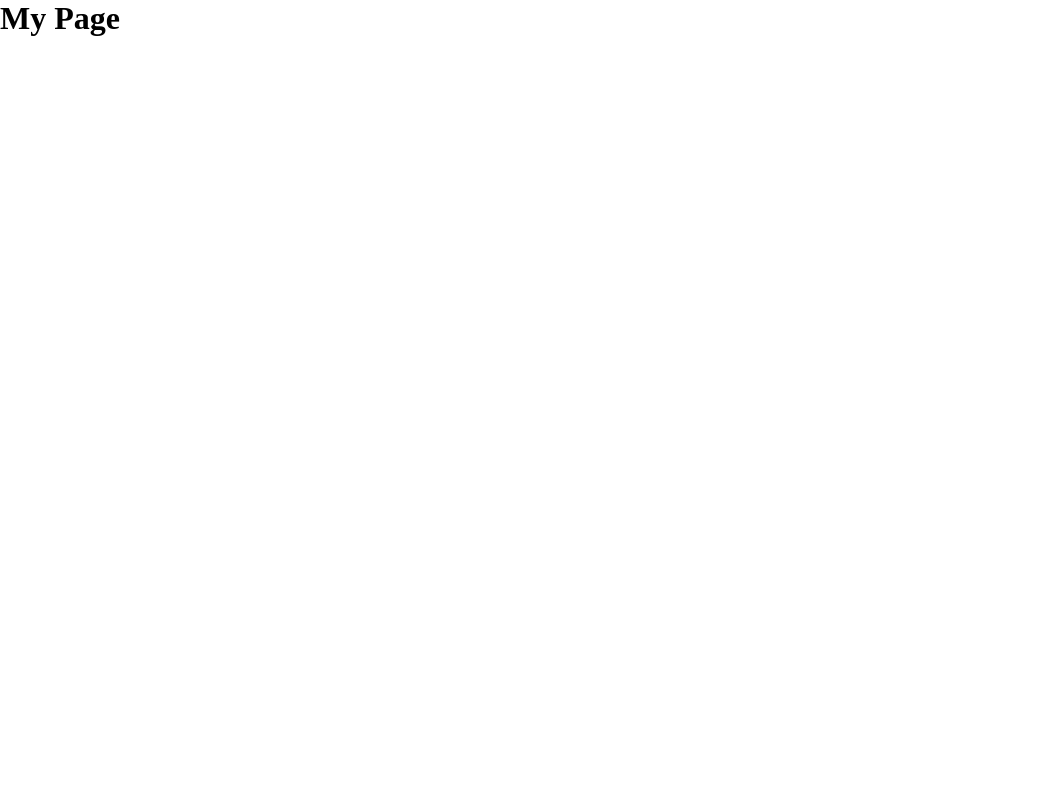
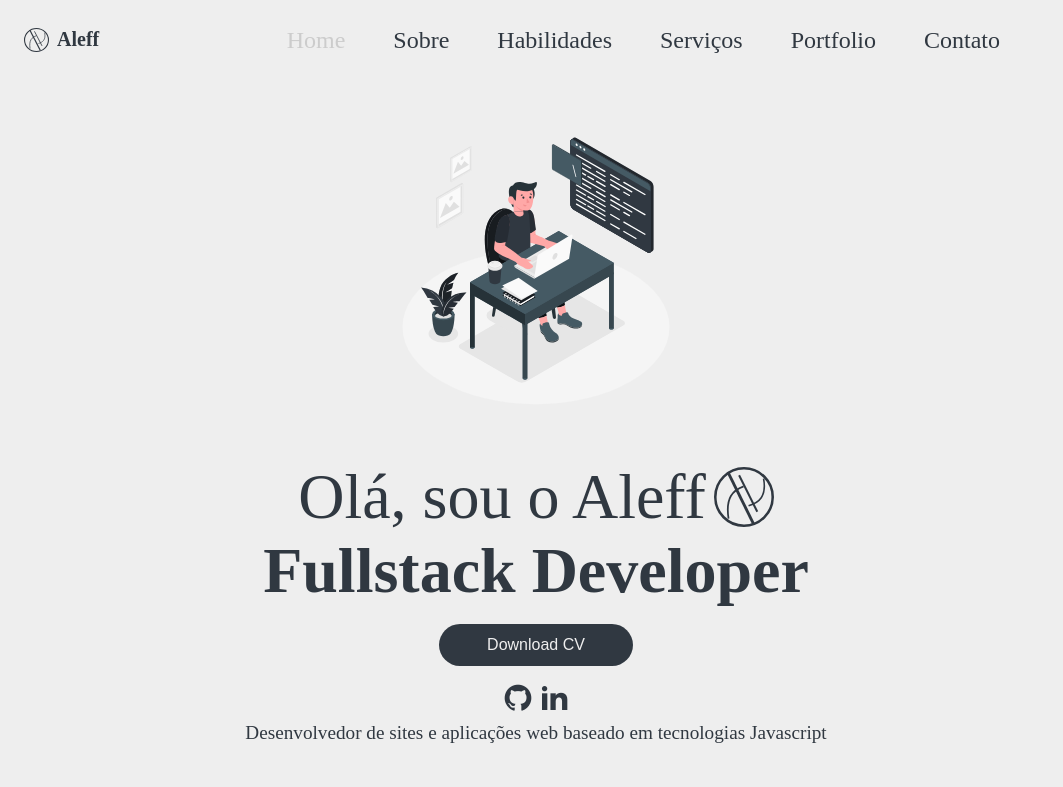
Before and after one commit to AleffCorreia/portfolio, a plain HTML site: page index.html in a window 1280 px wide. Shown: the whole page, without its empty margins (0-1063 px from the left). Drawn offline with nearby package versions, Linux system fonts and the light colour scheme.

Commit message:
created nav menu and home mobile mode

```diff
--- a/index.html
+++ b/index.html
@@ -6,18 +6,89 @@
     <meta http-equiv="X-UA-Compatible" content="IE=edge">
     <meta name="viewport" content="width=device-width, initial-scale=1.0">
     <title>Aleff F. Correia</title>
+    <link href="https://cdn.jsdelivr.net/npm/remixicon@2.5.0/fonts/remixicon.css" rel="stylesheet">
     <link rel="stylesheet" href="src/assets/css/main.css">
+
 </head>
 
 <body>
     <!-- header -->
     <header class="header">
+        <nav class="nav container">
+            <a href="#" class="nav_logo">
+                <img src="src/assets/images/logo.svg" alt="Aleff Correia Logo Image">
+                Aleff
+            </a>
 
+            <div class="nav_menu" id="nav-menu">
+                <ul class="nav_list">
+                    <li class="nav_list">
+                        <a href="#" class="nav_link active-link">Home</a>
+                    </li>
+                    <li class="nav_list">
+                        <a href="#" class="nav_link">Sobre</a>
+                    </li>
+                    <li class="nav_list">
+                        <a href="#" class="nav_link">Habilidades</a>
+                    </li>
+                    <li class="nav_list">
+                        <a href="#" class="nav_link">Serviços</a>
+                    </li>
+                    <li class="nav_list">
+                        <a href="#" class="nav_link">Portfolio</a>
+                    </li>
+                    <li class="nav_list">
+                        <a href="#" class="nav_link">Contato</a>
+                    </li>
+                </ul>
+
+                <div class="nav_close" id="nav-close">
+                    <i class="ri-close-line"></i>
+                </div>
+            </div>
+
+            <div class="nav_buttons">
+
+                <div class="nav_toggle" id="nav-toggle">
+                    <i class="ri-apps-2-line"></i>
+                </div>
+            </div>
+        </nav>
     </header>
 
     <!-- main -->
     <main class="main">
-        <h1>My Page</h1>
+        <section class="home section">
+            <div class="home_container container grid">
+                <img src="src/assets/images/folder.svg" alt="aleff correia " class="home_image">
+
+                <div class="home_data">
+                    <h1 class="home_title">
+                        <div>
+                        Olá, sou o Aleff
+
+                            <img src="src/assets/images/logo.svg" alt="aleff correia logo" class="title_logo">
+
+                        </div>
+                        <span class="home_subtitle">Fullstack Developer</span>
+                    </h1>
+
+                    <div class="home_buttons">
+                        <div class="home_cv_button">
+                            <button>Download CV</button>
+                        </div>
+
+                        <a href="https://github.com/aleffcorreia" class="home_social_link" target="_blank"><i class="ri-github-fill"></i></a>
+                        <a href="https://www.linkedin.com/in/aleffcorreia/" class="home_social_link" target="_blank"><i class="ri-linkedin-fill"></i></a>
+                    </div>
+
+                    <p class="home_description">
+                        Desenvolvedor de sites e aplicações web baseado em tecnologias Javascript
+                    </p>
+                </div>
+
+            </div>
+        </section>
     </main>
 
     <!-- Footer -->
--- a/src/assets/css/main.css
+++ b/src/assets/css/main.css
@@ -4,13 +4,14 @@
 /* Variables Css */
 :root {
 
+    --header-height: 3.5rem;
     /* hls colors */
     --first-color: hsl(0, 0%, 0%);
     --first-color-alt: hsl(0, 0%, 0%);
     --title-color: hsl(0, 0%, 0%);
-    --text-color: hsl(0, 0%, 0%);
+    --text-color: hsl(211.8, 15%, 22.2%);
     --text-color-light: hsl(0, 0%, 0%);
-    --body-color: hsl(0, 0%, 0%);
+    --body-color: hsl(0, 0%, 93.3%);
     --container-color: hsl(0, 0%, 0%);
 
     /* fonts */
@@ -60,17 +61,17 @@ html {
 }
 
 body {
-    /* font-family: var(--body-font);
+    /* font-family: var(--body-font); */
     font-size: var(--normal-font-size);
     background-color: var(--body-color);
-    color: var(--text-color); */
+    color: var(--text-color);
 }
 
 h1,
 h2,
 h3 {
-    /* color: var(--title-color);
-    font-weight: var(--font-medium); */
+    /* color: var(--title-color); */
+    font-weight: var(--font-medium);
 }
 
 ul {
@@ -102,27 +103,214 @@ img {
     padding-block: 5rem 1rem;
 }
 
-@media screen and (max-width: 340px){
+.main {
+    overflow: hidden;
+}
+
+/* haader */
+.header {
+    width: 100%;
+    position: fixed;
+    background-color: var(--body-color);
+    top: 0;
+    left: 0;
+    z-index: var(--z-fixed);
+}
+
+.nav {
+    position: relative;
+    height: var(--header-height);
+    display: flex;
+    justify-content: space-between;
+    align-items: center;
+}
+
+.nav_logo,
+.nav_toggle,
+.nav_close{
+    display: flex;
+    color: var(--text-color);
+}
+
+.nav_logo{
+    align-items: center;
+    column-gap: .5rem;
+    font-size: var(--h3-font-size);
+    font-weight: var(--font-semi-bold);
+    transition: .3s;
+}
+
+.nav_logo img{
+    width: 25px;
+}
+
+@media screen and (max-width: 767px){
+    .nav_menu{
+        position: fixed;
+        top: -100%;
+        left: 0;
+        background-color: var(--body-color);
+        width: 100%;
+        box-shadow: 0 8px 20px hsla(19,64%,24%, .1);
+        padding-block: 3.5rem;
+        transition: top .4s;
+    }
+}
+
+.nav_list{
+    display: flex;
+    flex-direction: column;
+    text-align: center;
+    row-gap: 2rem;
+}
+
+.nav_link{
+    font-size: var(--h2-font-size);
+    color: var(--text-color);
+    font-weight: var(--font-medium);
+    transition: color .4s;
+}
+
+.nav_link:hover{
+    /* color: var(--text-color); */
+    color: #000;
+}
+
+.nav_close{
+    position: absolute;
+    top: 1rem;
+    right: 1.5rem;
+    font-size: 1.5rem;
+    cursor: pointer;
+}
+
+.show-menu{
+    top: 0;
+}
+
+.nav_toggle{
+    font-size: var(--h2-font-size);
+}
+
+.bg-header{
+    box-shadow: 0 2px 8px hsla(19, 64%, 24%, .1);
+  }
+
+  .active-link{
+    color: #ccc;
+  }
+
+/* Home */
+.home {
+    position: relative;
 
 }
 
-
-@media screen and (min-width: 576px){
-
+.home_container{
+    row-gap: 3rem;
+    padding-top: 2rem;
 }
 
-@media screen and (min-width: 767px){
-
+.home_image{
+    width: 300px;
+    justify-self: center;
 }
 
-@media screen and (min-width: 1024px){
-
+.home_data{
+    text-align: center;
 }
 
-@media screen and (min-width: 1064px){
-
+.home_title{
+    font-size: var(--biggest-font-size);
+    margin-bottom: 1rem;
 }
 
-@media screen and (min-width: 1280px){
 
+.home_title div{
+
+    display: flex;
+    align-items: center;
+    justify-content: center;
+    column-gap: .5rem;
 }
+
+.title_logo{
+    width: 60px;
+}
+
+.home_subtitle{
+    font-weight: var(--font-semi-bold);
+}
+
+.home_cv_button > button{
+    border: none;
+    font-size: var(--normal-font-size);
+
+    background: var(--text-color);
+    padding: .75rem 3rem;
+
+    color: var(--body-color);
+    border-radius: 2rem;
+    margin-bottom: 1rem;
+}
+
+.home_social_link{
+    font-size: 2rem;
+    color: var(--text-color);
+}
+
+.home_description{
+    padding: 0 1rem;
+    margin-bottom: 2.5rem;
+    font-size: 1.2rem;
+}
+
+
+
+
+
+
+
+
+
+/* Querys */
+@media screen and (max-width: 340px) {
+
+    .home_data{
+        text-align: start;
+    }
+}
+
+
+@media screen and (min-width: 576px) {}
+
+@media screen and (min-width: 767px) {
+    .nav{
+        column-gap: 3rem;
+    }
+
+    .nav_close,
+    .nav_toggle{
+        display: none;
+    }
+
+    .nav_list{
+        flex-direction: row;
+        column-gap: 3rem;
+    }
+
+    .nav_menu{
+        margin-left: auto;
+    }
+}
+
+@media screen and (min-width: 1024px) {
+
+    .nav{
+        height: calc(var(--header-height) + 1.5rem);
+    }
+}
+
+@media screen and (min-width: 1064px) {}
+
+@media screen and (min-width: 1280px) {}
--- a/src/assets/js/main.js
+++ b/src/assets/js/main.js
@@ -0,0 +1,15 @@
+const navMenu = document.getElementById('nav-menu');
+const navToggle = document.getElementById('nav-toggle');
+const navClose = document.getElementById('nav-close');
+
+if(navToggle){
+    navToggle.addEventListener('click', () => {
+        navMenu.classList.add('show-menu');
+    })
+}
+
+if(navClose){
+    navClose.addEventListener('click', () => {
+        navMenu.classList.remove('show-menu')
+    })
+}
```
Also changed, not shown: src/assets/images/folder.svg (added), src/assets/images/logo.svg (added).
